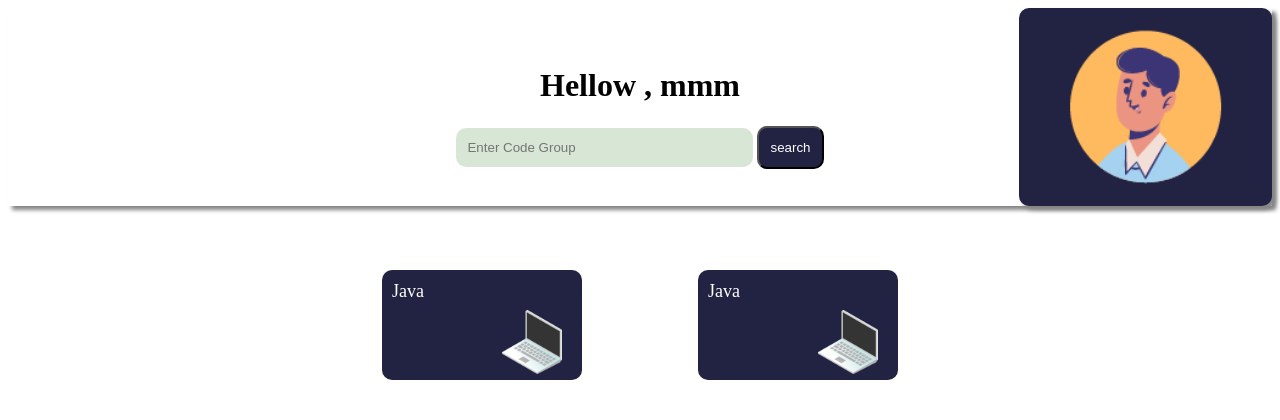
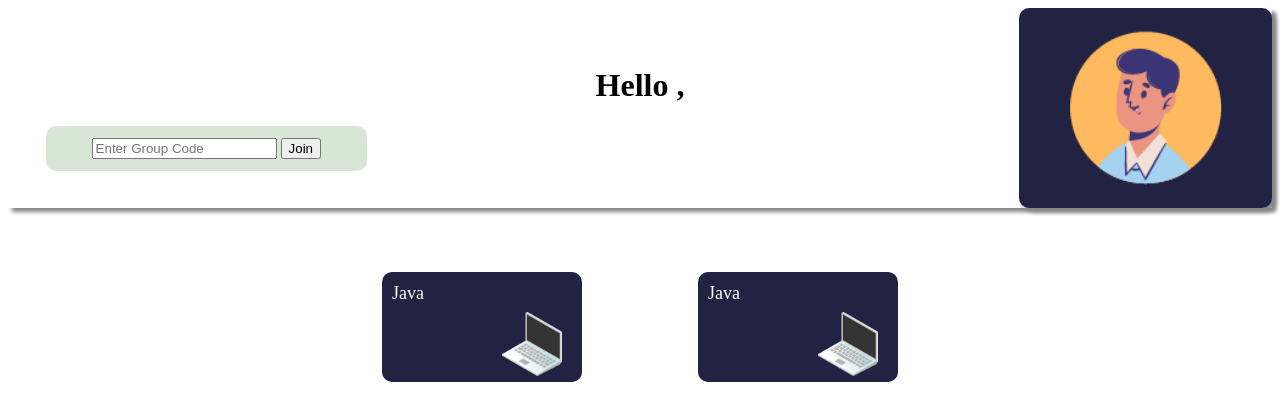
Before and after one commit to essra12/final-project-php-master, a PHP site: the page made by UI/group/main page for group.php in a window 1280 px wide. Shown: the top 420 px of the page. Run offline with PHP 8.4, Linux system fonts and the light colour scheme.

Commit message:
main page updated

```diff
--- a/UI/group/main page for group.php
+++ b/UI/group/main page for group.php
@@ -125,9 +125,15 @@ font-size: 18px;
 <body>
        <!-- header div-->
        <div class="header-div">
-            <h1> Hellow , mmm</h1>
-            <input class="search" type="search" placeholder="Enter Code Group " />
-            <input class="bt" type="button" value="search" />
+            <h1> Hello ,</h1>
+
+            <form class="example" action="">
+            <div class="search">
+            <input type="text" placeholder="Enter Group Code" name="search">
+            <button type="submit">Join</button>
+            </div>
+            </form>
+
              <div class="photo-div">
                     <img class="img-user" src="../../sources/image/user-man.png" />
             </div>
```
